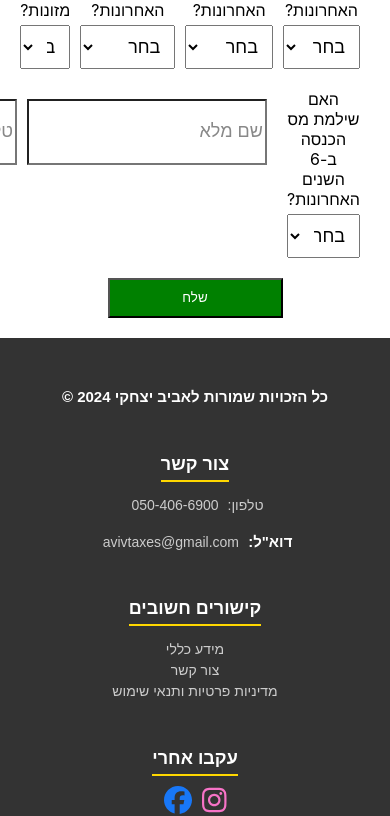
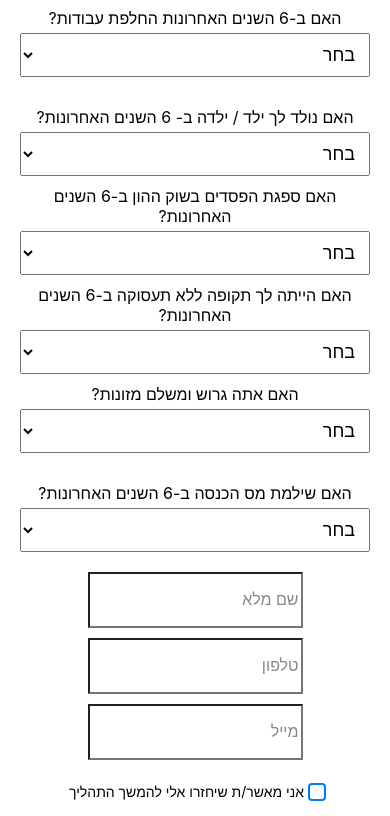
Before and after one commit to aharon2061989/avivItzhakiClient, a React (Create React App) app: page / in a window 390 px wide. Shown: the part 1232-2048 px from the top of the page. Built offline with nearby package versions, Linux system fonts and the light colour scheme.

Commit message:
form media query

```diff
--- a/src/components/TaxCheckForm.css
+++ b/src/components/TaxCheckForm.css
@@ -73,3 +73,41 @@
     height: 40px;
     cursor: pointer;
 }
+
+@media (max-width: 768px) {
+    .questionsConteiner {
+        flex-direction: column;
+        align-items: center;
+    }
+
+    .question {
+        width: 100%;
+        margin-right: 0; /* להסיר את הריווח בין השאלות */
+        margin-bottom: 10px; /* להוסיף ריווח בין השאלות בטור */
+    }
+
+    .sendButton {
+        width: 100%; /* כפתור שלח יכסה את רוחב המסך */
+    }
+}
+
+@media (max-width: 480px) {
+    .nameInput {
+        height: 50px;
+        font-size: medium;
+    }
+
+    .custom-checkbox input[type="checkbox"] {
+        width: 18px;
+        height: 18px;
+    }
+
+    .custom-checkbox label {
+        font-size: 14px;
+    }
+
+    .sendButton {
+        height: 35px;
+        font-size: 16px;
+    }
+}
--- a/src/components/TaxCheckForm.js
+++ b/src/components/TaxCheckForm.js
@@ -3,12 +3,10 @@ import './TaxCheckForm.css';
 import Modal from "react-modal";
 
 function TaxCheckForm() {
-    const [isChecked, setIsChecked] = useState(false);
     const [modalIsOpen, setModalIsOpen] = useState(false);
     const openModal = () => setModalIsOpen(true);
     const closeModal = () => setModalIsOpen(false);
     const [isFormComplete, setIsFormComplete] = useState(true);
-
 
     const [formData, setFormData] = useState({
         salary:"",
@@ -26,12 +24,9 @@ function TaxCheckForm() {
         agreeToContact:false
     });
 
-    const handleCheckboxChange = (event) => {
-      setIsChecked(event.target.checked);
-    };
-
     const isFormValid = () => {
         const { salary, partnerSalary, cashWithdrawal, jobChange, fullName, phoneNumber, email, agreeToContact } = formData;
+        console.log('Form Data:', formData);
         return salary && partnerSalary && cashWithdrawal && jobChange && fullName && phoneNumber && email && agreeToContact;
     };
 
@@ -45,7 +40,17 @@ function TaxCheckForm() {
 
     const handleSubmit = (event) => {
         event.preventDefault();
-        fetch('https://aviv-itzhaki-server-9c0d7550483a.herokuapp.com/email/register/taxCheckForm', {
+
+        if (!isFormValid()) {
+            console.log('Form is not valid');
+            setIsFormComplete(false);
+            openModal();
+            return;
+        }
+
+
+
+        fetch('https://aviv-itzhaki-server-9c0d7550483a.herokuapp.com/email/taxCheckForm', {
             method: 'POST',
             headers: {
                 'Content-Type': 'application/json',
@@ -54,7 +59,7 @@ function TaxCheckForm() {
         })
         .then(response => response.text())
         .then(data => {
-            console.log(data);
+            console.log('Success:', data);
             setIsFormComplete(true);
             openModal();
         })
@@ -65,9 +70,6 @@ function TaxCheckForm() {
         });
     };
 
-
-
-
     return(
         <div className="formConteiner">
             <h1>בצעו בדיקת זכאות להחזר מס כעת</h1>
@@ -75,7 +77,7 @@ function TaxCheckForm() {
                 <div className="question">
                     <label>משכורת חודשית ממוצעת (ברוטו):</label>
                     <select name="salary" value={formData.salary} onChange={handleChange}>
-                        <option>יש לבחור משכורת מהרשימה</option>
+                        <option value="">יש לבחור משכורת מהרשימה</option>
                         <option> עד 6000  ש"ח</option>
                         <option> כ- 7000 ש"ח</option>
                         <option> כ- 8000 ש"ח</option>
@@ -108,7 +110,7 @@ function TaxCheckForm() {
                 <div className="question">
                     <label>משכורת בן/בת הזוג:</label>
                     <select name="partnerSalary" value={formData.partnerSalary} onChange={handleChange}>
-                        <option>אין לי בן/בת זוג</option>
+                        <option value="">אין לי בן/בת זוג</option>
                         <option> עד 6000  ש"ח</option>
                         <option> כ- 7000 ש"ח</option>
                         <option> כ- 8000 ש"ח</option>
@@ -141,7 +143,7 @@ function TaxCheckForm() {
                 <div className="question">
                     <label>האם משכת כספים מקרן הפנסיה, קופת גמל, פיצויים או קרן השתלמות ושילמת מס?</label>
                     <select name="cashWithdrawal" value={formData.cashWithdrawal} onChange={handleChange}>
-                        <option>בחר</option>
+                        <option value="">בחר</option>
                         <option>כן</option>
                         <option>לא</option>
                     </select>
@@ -150,7 +152,7 @@ function TaxCheckForm() {
                 <div className="question">
                     <label>האם ב-6 השנים האחרונות החלפת עבודות?</label>
                     <select name="jobChange" value={formData.jobChange} onChange={handleChange}>
-                        <option>בחר</option>
+                        <option value="">בחר</option>
                         <option>כן</option>
                         <option>לא</option>
                     </select>
@@ -161,7 +163,7 @@ function TaxCheckForm() {
                 <div className="question">
                     <label>האם נולד לך ילד / ילדה ב- 6 השנים האחרונות?</label>
                     <select name="babyBirth" value={formData.babyBirth} onChange={handleChange}>
-                        <option>בחר</option>
+                        <option value="">בחר</option>
                         <option>כן</option>
                         <option>לא</option>
                     </select>
@@ -170,7 +172,7 @@ function TaxCheckForm() {
                 <div className="question">
                     <label>האם ספגת הפסדים בשוק ההון ב-6 השנים האחרונות?</label>
                     <select name="capitalMarketLose" value={formData.capitalMarketLose} onChange={handleChange}>
-                        <option>בחר</option>
+                        <option value="">בחר</option>
                         <option>כן</option>
                         <option>לא</option>
                     </select>
@@ -179,7 +181,7 @@ function TaxCheckForm() {
                 <div className="question">
                     <label>האם הייתה לך תקופה ללא תעסוקה ב-6 השנים האחרונות?</label>
                     <select name="unemployed" value={formData.unemployed} onChange={handleChange}>
-                        <option>בחר</option>
+                        <option value="">בחר</option>
                         <option>כן</option>
                         <option>לא</option>
                     </select>
@@ -188,7 +190,7 @@ function TaxCheckForm() {
                 <div className="question">
                     <label>האם אתה גרוש ומשלם מזונות?</label>
                     <select name="divorceAndPayFoods" value={formData.divorceAndPayFoods} onChange={handleChange}>
-                        <option>בחר</option>
+                        <option value="">בחר</option>
                         <option>כן</option>
                         <option>לא</option>
                     </select>
@@ -200,7 +202,7 @@ function TaxCheckForm() {
                 <div className="question">
                     <label>האם שילמת מס הכנסה ב-6 השנים האחרונות?</label>
                     <select name="taxPaid" value={formData.taxPaid} onChange={handleChange}>
-                        <option>בחר</option>
+                        <option value="">בחר</option>
                         <option>כן</option>
                         <option>לא</option>
                     </select>
@@ -244,9 +246,10 @@ function TaxCheckForm() {
                 <div className="custom-checkbox">
                     <input
                         type="checkbox"
+                        name="agreeToContact"
                         id="checkbox"
-                        checked={isChecked}
-                        onChange={handleCheckboxChange}
+                        checked={formData.agreeToContact}
+                        onChange={handleChange}
                     />
                     <label htmlFor="checkbox">אני מאשר/ת שיחזרו אלי להמשך התהליך</label>
                 </div>
```
